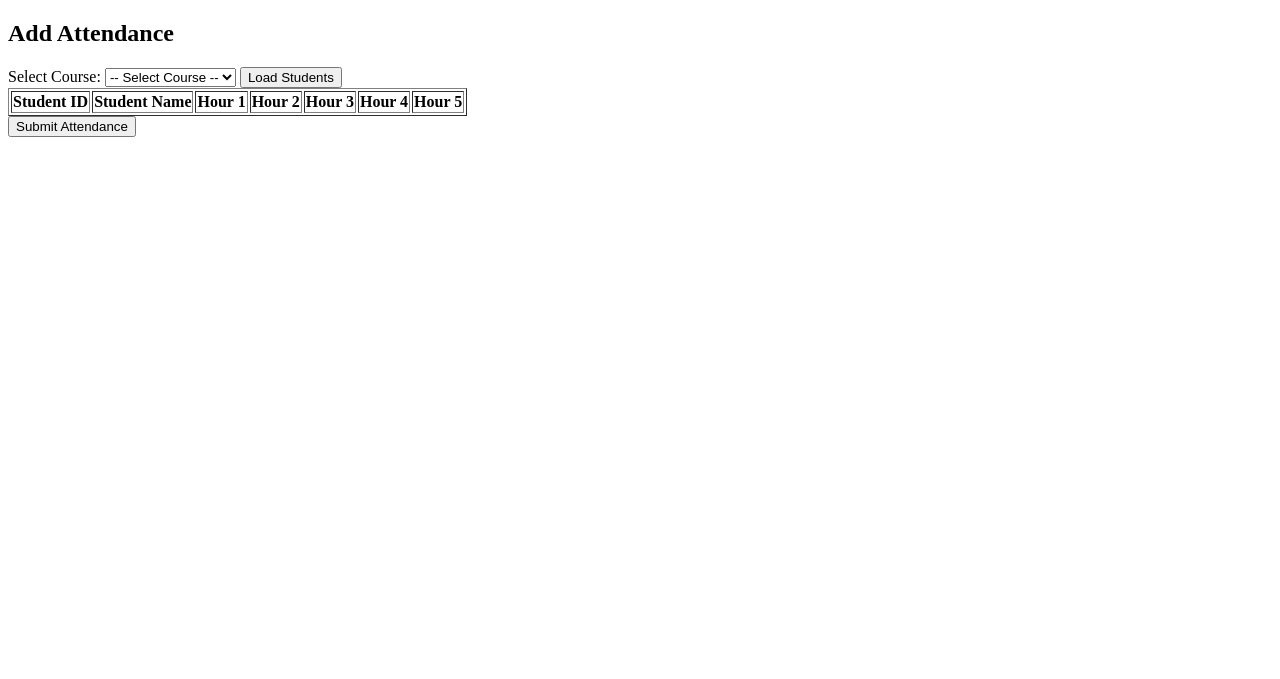
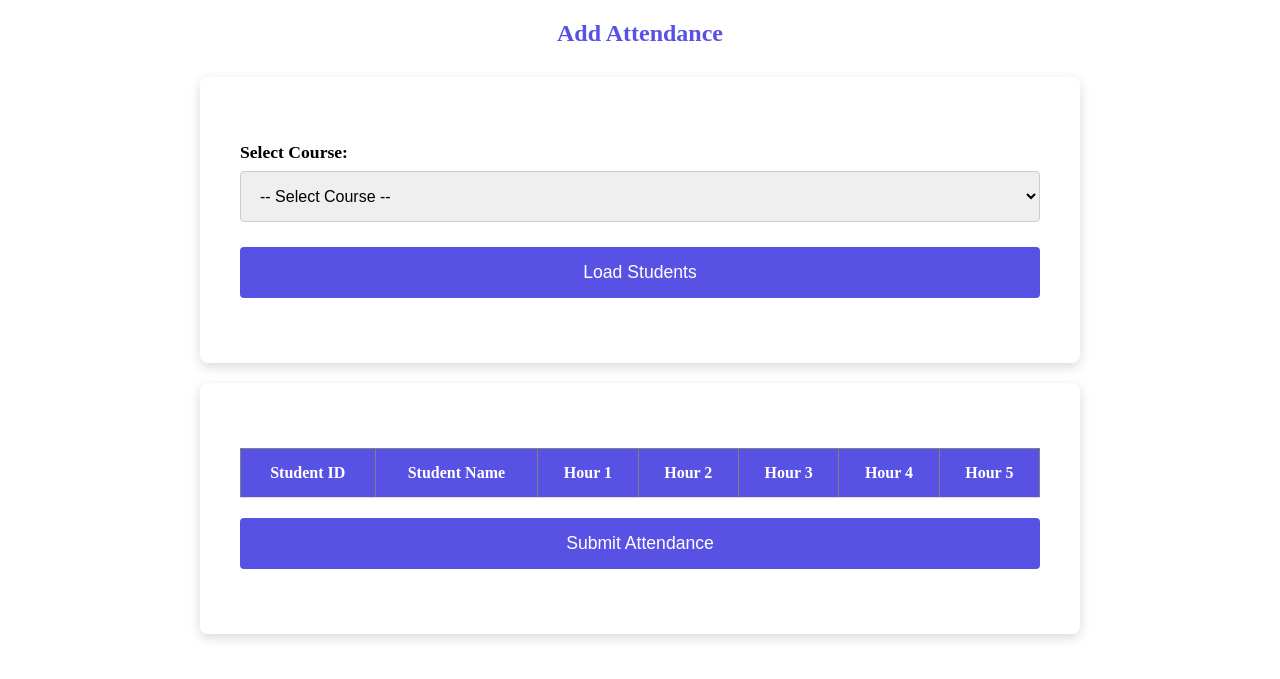
Before and after one commit to vishalvnair124/cms, a PHP site: page /cms/ClassTeacher/AddAttendance.php in a window 1280 px wide. Shown: the top 679 px of the page. Run offline with PHP 8.4, Linux system fonts and the light colour scheme; a user stored in the database is signed in; data comes from the database, SQL or seed files in the repository; tables that the repository leaves empty or names only in its code hold one stand-in row (values such as "Sample post"); lists and menus that the app fills with data are empty.

```diff
--- a/ClassTeacher/AddAttendance.php
+++ b/ClassTeacher/AddAttendance.php
@@ -23,6 +23,12 @@ $course_result = $course_query->get_result();
 
 while ($row = $course_result->fetch_assoc()) {
     $courses[] = $row;
+}
+
+// Check if there are courses assigned to the teacher
+if (empty($courses)) {
+    echo "<h2>You do not have any courses assigned. Please contact your administrator.</h2>";
+    exit; // Stop further execution if no courses
 }
 ?>
 
@@ -114,7 +120,7 @@ while ($row = $course_result->fetch_assoc()) {
 
         <button type="submit">Load Students</button>
     </form>
-
+    <div class="space"></div>
     <!-- Attendance Form -->
     <form method="POST" action="submit_attendance.php">
         <input type="hidden" name="course_id" id="hiddenCourseId">
@@ -136,6 +142,7 @@ while ($row = $course_result->fetch_assoc()) {
                 <!-- Student rows will be populated here -->
             </tbody>
         </table>
+        <div class="space"></div>
         <button type="submit">Submit Attendance</button>
     </form>
 
@@ -149,3 +156,107 @@ while ($row = $course_result->fetch_assoc()) {
 </body>
 
 </html>
+<style>
+    h2 {
+        text-align: center;
+        margin-bottom: 30px;
+        color: #5752e3;
+        /* Updated color theme */
+    }
+
+    form {
+        background: white;
+        padding: 40px;
+        /* Increased padding for form */
+        border-radius: 8px;
+        box-shadow: 0 4px 12px rgba(0, 0, 0, 0.15);
+        /* Enhanced shadow for a deeper effect */
+        margin: 0 auto;
+        max-width: 800px;
+        /* Increased max-width for a bigger container */
+    }
+
+    label {
+        display: block;
+        margin: 25px 0 8px;
+        /* Increased margin for label */
+        font-weight: bold;
+        font-size: 1.1em;
+    }
+
+    select,
+    input[type="date"],
+    button {
+        width: 100%;
+        padding: 15px;
+        /* Increased padding for better click area */
+        margin-bottom: 25px;
+        /* Increased margin for spacing */
+        border: 1px solid #ccc;
+        border-radius: 4px;
+        font-size: 1em;
+        transition: border-color 0.3s;
+    }
+
+    select:focus,
+    input[type="date"]:focus {
+        border-color: #5752e3;
+        /* Updated border color to match theme */
+        outline: none;
+    }
+
+    button {
+        background-color: #5752e3;
+        /* Updated button background color */
+        color: white;
+        font-size: 1.1em;
+        cursor: pointer;
+        border: none;
+    }
+
+    button:hover {
+        background-color: #4744c0;
+        /* Darker shade for hover effect */
+    }
+
+    table {
+        width: 100%;
+        border-collapse: collapse;
+        margin-top: 25px;
+        /* Slightly increased margin for spacing */
+    }
+
+    th,
+    td {
+        padding: 15px;
+        /* Increased padding for table cells */
+        text-align: center;
+        border-bottom: 1px solid #ddd;
+    }
+
+    th {
+        background-color: #5752e3;
+        /* Header color matching theme */
+        color: white;
+    }
+
+    tr:nth-child(even) {
+        background-color: #f9f9f9;
+    }
+
+    tr:hover {
+        background-color: #e9ecef;
+        /* Highlight on row hover */
+    }
+
+    input[type="checkbox"] {
+        width: 24px;
+        /* Slightly larger checkbox */
+        height: 24px;
+        /* Slightly larger checkbox */
+    }
+
+    .space {
+        height: 20px;
+    }
+</style>
```
Also changed, not shown: ClassTeacher/ViewAttendance.php (+220 -0 lines), ClassTeacher/fetchAttendance.php (added, +39 -0 lines), ClassTeacher/submit_attendance.php (+5 -3 lines).
